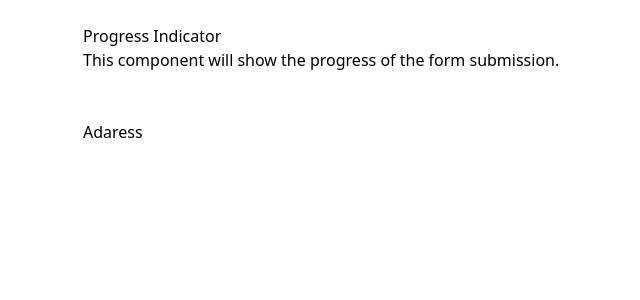
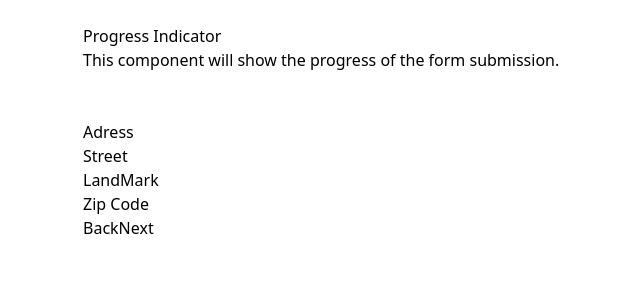
Before and after one commit to khadarbashajilan/MultiStepForm, a React (Vite) app: page /address in a window 1280 px wide. Shown: the top 300 px of the page, without its empty margins (197-837 px from the left). Built offline with nearby package versions, Linux system fonts and the light colour scheme.

Commit message:
usereducer hook implemented + understood

```diff
--- a/src/pages/Address.tsx
+++ b/src/pages/Address.tsx
@@ -1,10 +1,81 @@
-import React from 'react'
+import React, { useReducer } from 'react'
+import { useNavigate } from 'react-router-dom';
+
+interface FormData{
+  address: {
+    street: string;
+    land: string;
+    zip: number;
+  }
+}
+
+const initial : FormData["address"] ={
+  street: "",
+  land: "",
+  zip: 0,
+}
+
+interface FormAction {
+  type: "UPDATE_ADDRESS",
+  payload: Partial<FormData["address"]>
+}
 
 const Address = () => {
+
+  const [state, addressDispatch] = useReducer(addressReducer, initial);
+
+  function addressReducer(state = initial, action: FormAction) {
+    return { ...state, ...action.payload };
+  }
+
+  const navigate = useNavigate();
+
+  function handleSubmit(e: React.FormEvent<HTMLFormElement>) {
+    e.preventDefault();
+    console.log(state); // -> {street: ---, land: ---, zip: 12345}
+    navigate("/preferences");
+  }
   return (
-    <div>
-      Adaress
-    </div>
+    <form onSubmit={(e) => handleSubmit(e)}>
+      <h1>Adress</h1>
+      <div>
+        <label htmlFor="street">Street</label>
+        <input type="text" id='street'
+        onChange={(e)=>
+          addressDispatch({
+            type: "UPDATE_ADDRESS",
+            payload:{street: e.target.value},
+          })
+        }
+        />
+      </div>
+      <div>
+        <label htmlFor="land">LandMark</label>
+        <input type="text" id='land'
+        onChange={(e)=>
+          addressDispatch({
+            type:"UPDATE_ADDRESS",
+            payload:{land: e.target.value},
+          })
+        }
+        />
+      </div>
+      <div>
+        <label htmlFor="zip">Zip Code</label>
+        <input type="number" id='ip'
+        onChange={(e)=>
+          addressDispatch({
+            type:"UPDATE_ADDRESS",
+            payload:{zip: Number(e.target.value)},
+          })
+        }
+        />
+      </div>
+      <div>
+        <button onClick={()=>{navigate("/"); console.log(state)}} type='button'>Back</button>
+        <button type='submit'>Next</button>
+      </div>
+    </form>
   )
 }
 
--- a/src/pages/PersonalInfo.tsx
+++ b/src/pages/PersonalInfo.tsx
@@ -1,22 +1,82 @@
+import { useReducer } from "react"
+import {  useNavigate } from "react-router-dom";
+
+interface FormData{
+  personalInfo:{
+    firstname:string;
+    lastname:string;
+    email:string;
+  }
+}
+
+interface FormAction{
+  type:"UPDATE_PERSONAL_INFO",
+  payload:Partial<FormData["personalInfo"]>,
+}
+
+const initialPersonalInfo: FormData["personalInfo"]={
+  firstname:"",
+  lastname:"",
+  email:"",
+};
 
 const PersonalInfo = () => {
+
+  const [state, dispatch] = useReducer(personalInfoReducer, initialPersonalInfo);
+
+  const navigate = useNavigate();
+
+  function personalInfoReducer(state=initialPersonalInfo, action:FormAction ){
+    return {...state, ...action.payload};
+  }
+
+  function handleSubmit(e:React.FormEvent<HTMLFormElement>){
+    e.preventDefault();
+    console.log(state); // -> {Fname: --- , Lname: ---, email: --@gmail.com}
+    navigate("/address");
+  }
+
   return (
-    <form>
+    <form onSubmit={(e)=>handleSubmit(e)}>
       <h1>Personal Information</h1>
 
       <div>
         <label htmlFor="firstname">First Name</label>
-        <input type="text" id="firstname" required/>
+        <input type="text" id="firstname" required
+        value={state.firstname}
+        onChange={(e)=>
+          dispatch({
+            type:"UPDATE_PERSONAL_INFO",
+            payload:{firstname: e.target.value},
+          })
+        }
+        />
       </div>
 
       <div>
         <label htmlFor="lastname">Last Name</label>
-        <input type="text" id="lastname" required/>
+        <input type="text" id="lastname" required
+        value={state.lastname}
+         onChange={(e)=>
+          dispatch({
+            type:"UPDATE_PERSONAL_INFO",
+            payload:{lastname: e.target.value},
+          })
+        }
+        />
       </div>
 
       <div>
         <label htmlFor="email">Email</label>
-        <input type="email" id="email" required/>
+        <input type="email" id="email" required
+        value={state.email}
+         onChange={(e)=>
+          dispatch({
+            type:"UPDATE_PERSONAL_INFO",
+            payload:{email: e.target.value},
+          })
+        }
+        />
       </div>
 
       <button type="submit">Next</button>
```
